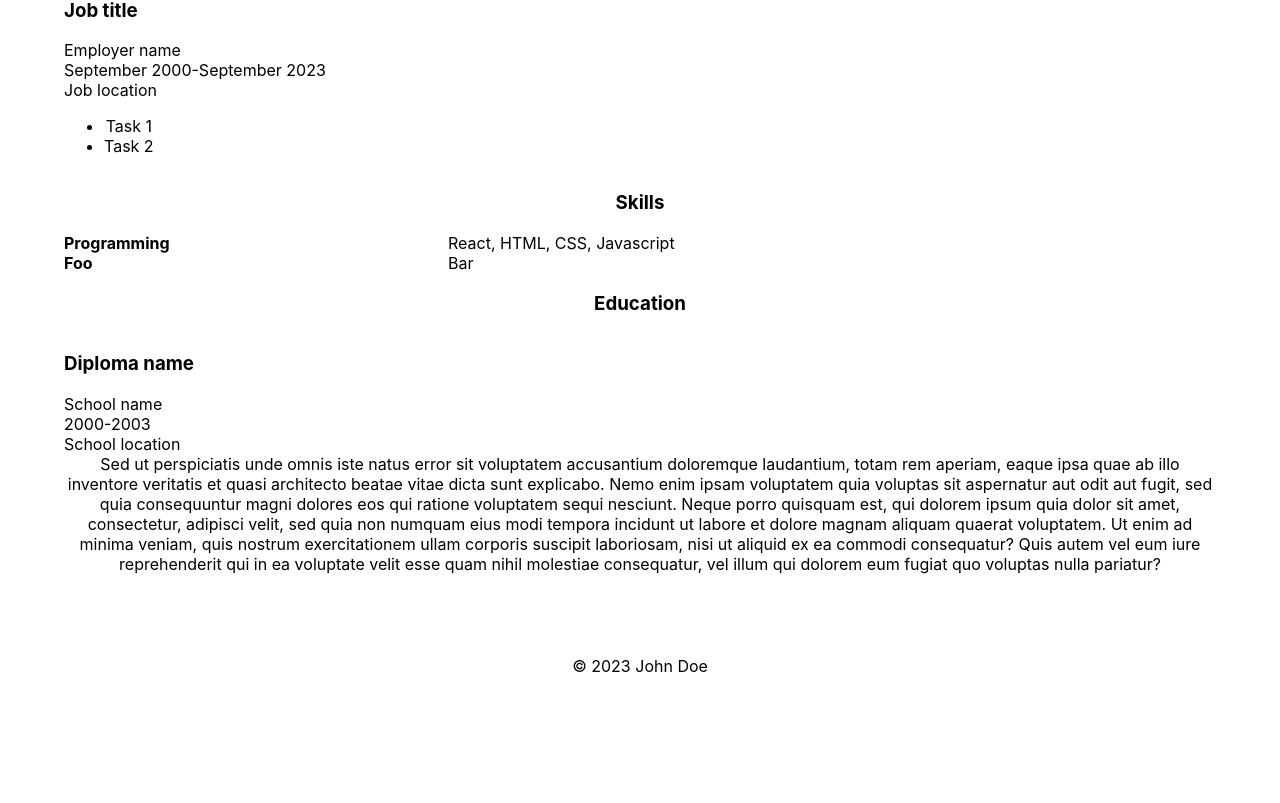
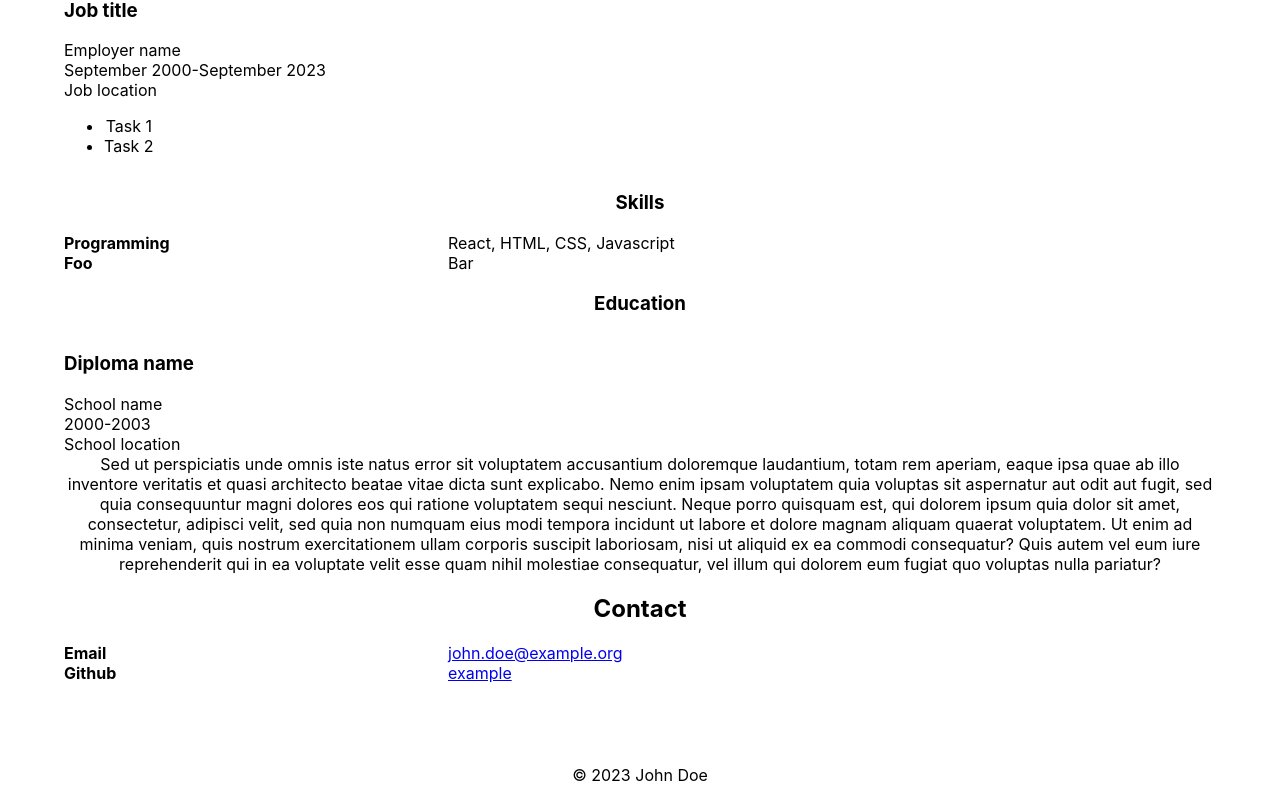
Before and after one commit to vrahier/website, a React (Create React App) app: page / in a window 1280 px wide. Shown: the part 694-1497 px from the top of the page. Before the commit the page ends 1388 px from the top, so only its background shows below. Built offline with nearby package versions, Linux system fonts and the light colour scheme.

Commit message:
Adding a new component to display contact information

```diff
--- a/public/content.json
+++ b/public/content.json
@@ -27,13 +27,11 @@
     "description": "Sed ut perspiciatis unde omnis iste natus error sit voluptatem accusantium doloremque laudantium, totam rem aperiam, eaque ipsa quae ab illo inventore veritatis et quasi architecto beatae vitae dicta sunt explicabo. Nemo enim ipsam voluptatem quia voluptas sit aspernatur aut odit aut fugit, sed quia consequuntur magni dolores eos qui ratione voluptatem sequi nesciunt. Neque porro quisquam est, qui dolorem ipsum quia dolor sit amet, consectetur, adipisci velit, sed quia non numquam eius modi tempora incidunt ut labore et dolore magnam aliquam quaerat voluptatem. Ut enim ad minima veniam, quis nostrum exercitationem ullam corporis suscipit laboriosam, nisi ut aliquid ex ea commodi consequatur? Quis autem vel eum iure reprehenderit qui in ea voluptate velit esse quam nihil molestiae consequatur, vel illum qui dolorem eum fugiat quo voluptas nulla pariatur?"
   }],
   "contact": [{
-    "name": "Email",
     "type": "email",
     "value": "john.doe@example.org"
   },
   {
-    "name": "Github",
-    "type": "url",
-    "value": "example.org"
+    "type": "github",
+    "value": "example"
   }]
 }
--- /dev/null
+++ b/src/components/Contact.css
@@ -0,0 +1,15 @@
+.contactContainer {
+  display: flex;
+  justify-content: left;
+}
+
+.contactName {
+  flex: 1;
+  display: flex;
+  max-width: 30vw;
+  font-weight: bold;
+}
+.contactValue {
+  flex: 1;
+  display: flex;
+}
--- /dev/null
+++ b/src/components/Contact.jsx
@@ -0,0 +1,29 @@
+import PropTypes from 'prop-types';
+import './Contact.css';
+
+const CONTACT_CONF = {
+  "email": ["Email", ""],
+  "github": ["Github", "https://github.com/"],
+  "linkedin": ["Linkedin", "https://linkedin.com/in/"],
+}
+
+function Contact({contact}) {
+  const [contactName, contactBase] = CONTACT_CONF[contact.type];
+  const getHref = () => {
+    let contactValue = contactBase + contact.value;
+    return `${contact.type === 'email' ? "mailto:" : ""}${contactValue}`;
+  };
+
+  return <div className="contactContainer">
+    <div className="contactName">{contactName}</div>
+    <a className="contactValue" href={getHref()} target="_blank">{contact.value}</a>
+  </div>
+}
+
+Contact.propTypes = {
+  contact: PropTypes.shape({
+    type: PropTypes.string.isRequired,
+    value: PropTypes.string.isRequired
+  }).isRequired
+}
+export default Contact;
--- a/src/components/Content.jsx
+++ b/src/components/Content.jsx
@@ -1,5 +1,6 @@
 import { PropTypes } from 'prop-types';
 import './Content.css';
+import Contact from './Contact';
 import { Education, WorkExperience } from './Experience';
 import Skill from './Skill';
 
@@ -31,6 +32,12 @@ function Content({ data }) {
           <Education key={index} id={index} education={edu} />
         ))}
       </div>
+      <div id="contact">
+        <h2>Contact</h2>
+        {data.contact.map((contact, index) => (
+          <Contact key={index} contact={contact}/>
+        ))}
+      </div>
     </div>
   )
 }
```
